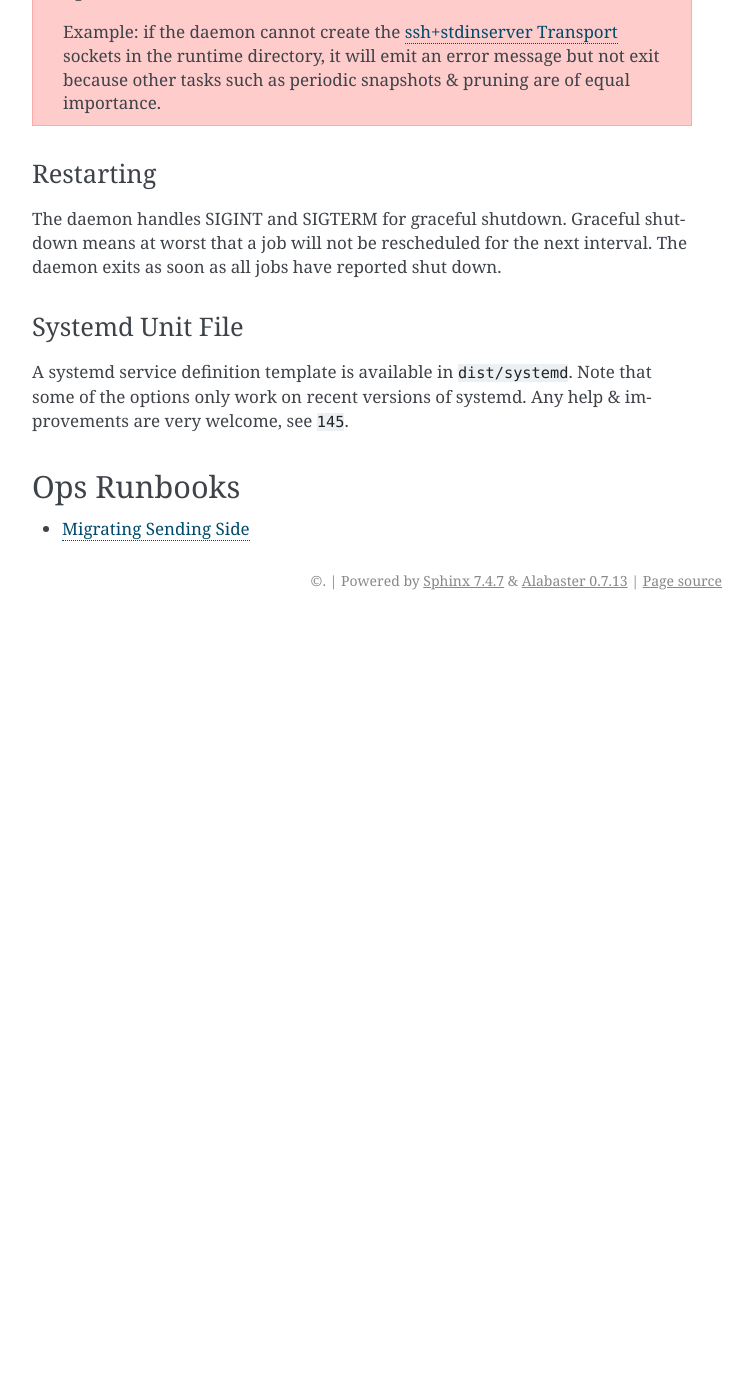
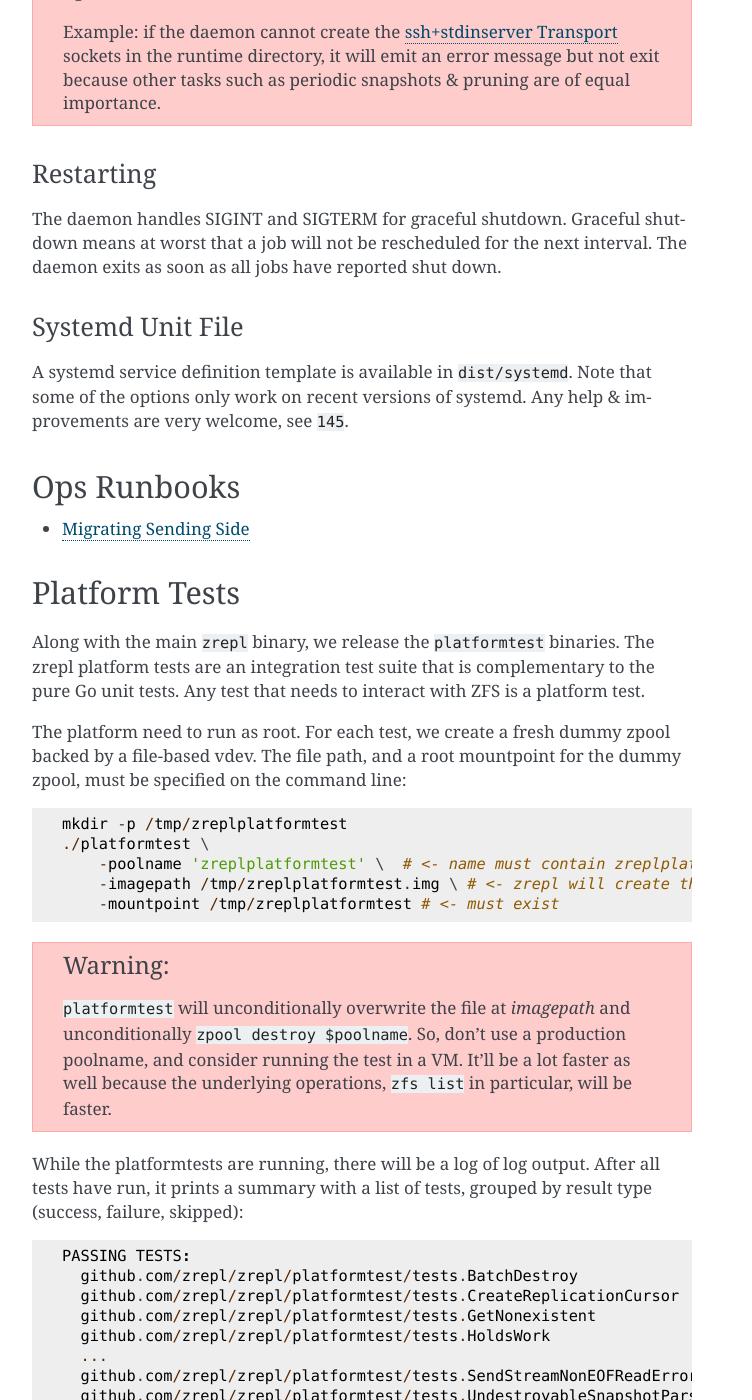
Before and after one commit to zrepl/zrepl, a Sphinx documentation site: the page built from docs/usage.rst, in a window 1280 px wide and 1400 px high, scrolled down 1224 px. Shown: the whole window, without its empty margins (388-1140 px from the left). Built offline with Sphinx 7.4.7, drawn with Linux system fonts in a browser that asks for light colours; pages that are not in the unit, such as notebooks, are missing from menus; the version number could not be read and is left out; cross-references to code outside the pages are shown as plain code; before the commit the page ends 1844 px from its top, so only the background shows below that; some of the changed text lies outside the part shown.

Commit message:
docs: add docs on how to run platform tests
fixes https://github.com/zrepl/zrepl/issues/478

```diff
--- a/docs/usage.rst
+++ b/docs/usage.rst
@@ -89,3 +89,60 @@ Ops Runbooks
 .. toctree::
 
    usage/runbooks/migrating_sending_side_to_new_zpool.rst
+
+
+==============
+Platform Tests
+==============
+
+Along with the main ``zrepl`` binary, we release the ``platformtest`` binaries.
+The zrepl platform tests are an integration test suite that is complementary to the pure Go unit tests.
+Any test that needs to interact with ZFS is a platform test.
+
+The platform need to run as root.
+For each test, we create a fresh dummy zpool backed by a file-based vdev.
+The file path, and a root mountpoint for the dummy zpool, must be specified on the command line:
+
+::
+
+   mkdir -p /tmp/zreplplatformtest
+   ./platformtest \
+       -poolname 'zreplplatformtest' \  # <- name must contain zreplplatformtest
+       -imagepath /tmp/zreplplatformtest.img \ # <- zrepl will create the file
+       -mountpoint /tmp/zreplplatformtest # <- must exist
+
+
+.. WARNING::
+
+   ``platformtest`` will unconditionally overwrite the file at `imagepath`
+   and unconditionally ``zpool destroy $poolname``.
+   So, don't use a production poolname, and consider running the test in a VM.
+   It'll be a lot faster as well because the underlying operations, ``zfs list`` in particular, will be faster.
+
+
+While the platformtests are running, there will be a log of log output.
+After all tests have run, it prints a summary with a list of tests, grouped by result type (success, failure, skipped):
+
+::
+
+   PASSING TESTS:
+     github.com/zrepl/zrepl/platformtest/tests.BatchDestroy
+     github.com/zrepl/zrepl/platformtest/tests.CreateReplicationCursor
+     github.com/zrepl/zrepl/platformtest/tests.GetNonexistent
+     github.com/zrepl/zrepl/platformtest/tests.HoldsWork
+     ...
+     github.com/zrepl/zrepl/platformtest/tests.SendStreamNonEOFReadErrorHandling
+     github.com/zrepl/zrepl/platformtest/tests.UndestroyableSnapshotParsing
+   SKIPPED TESTS:
+     github.com/zrepl/zrepl/platformtest/tests.SendArgsValidationEncryptedSendOfUnencryptedDatasetForbidden__EncryptionSupported_false
+   FAILED TESTS: []
+
+
+If there is a failure, or a skipped test that you believe should be passing, re-run the test suite, capture stderr & stdout to a text file, and create an issue on GitHub.
+
+To run a specific test case, or a subset of tests matched by regex, use the ``-run REGEX`` command line flag.
+
+To stop test execution at the first failing test, and prevent cleanup of the dummy zpool, use the ``-failure.stop-and-keep-pool`` flag.
+
+To build the platformtests yourself, use ``make test-platform-bin``.
+There's also the ``make test-platform`` target to run the platform tests with a default command line.
```
Also changed, not shown: README.md (+1 -1 lines).
